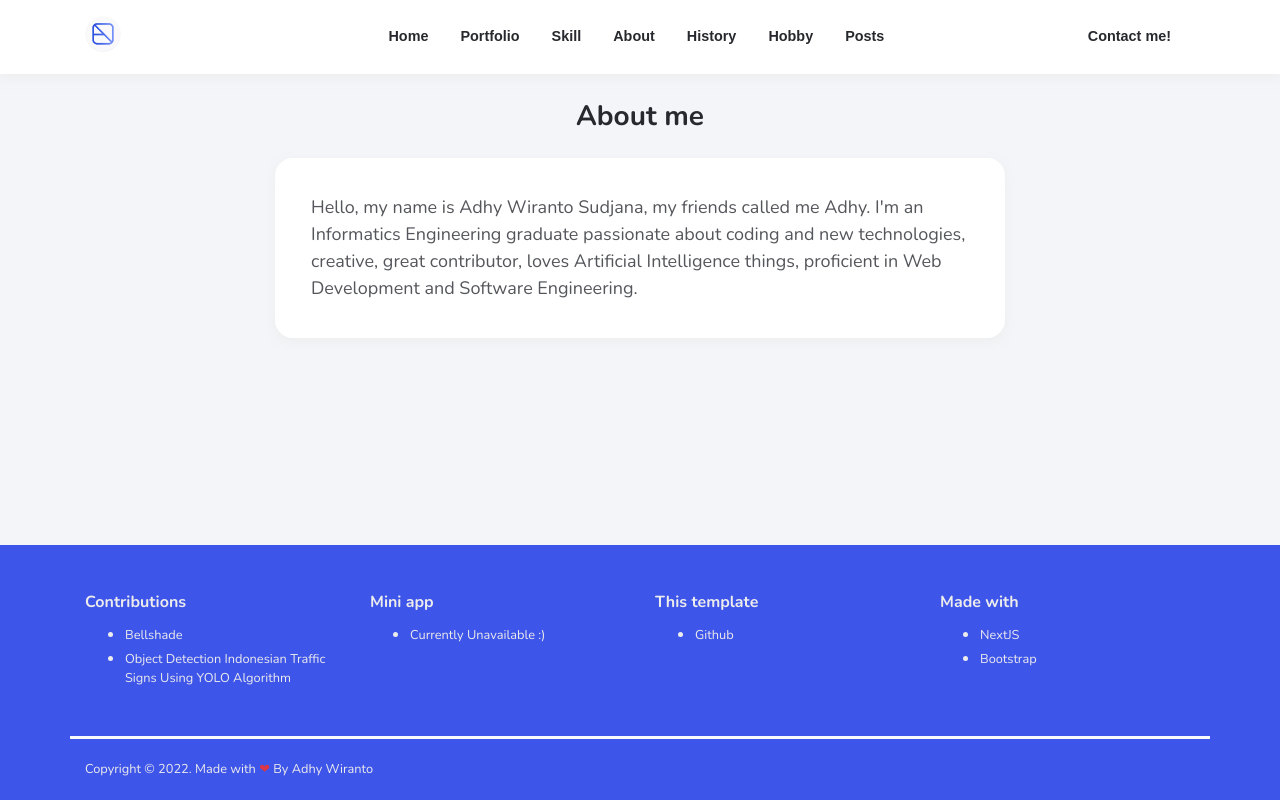
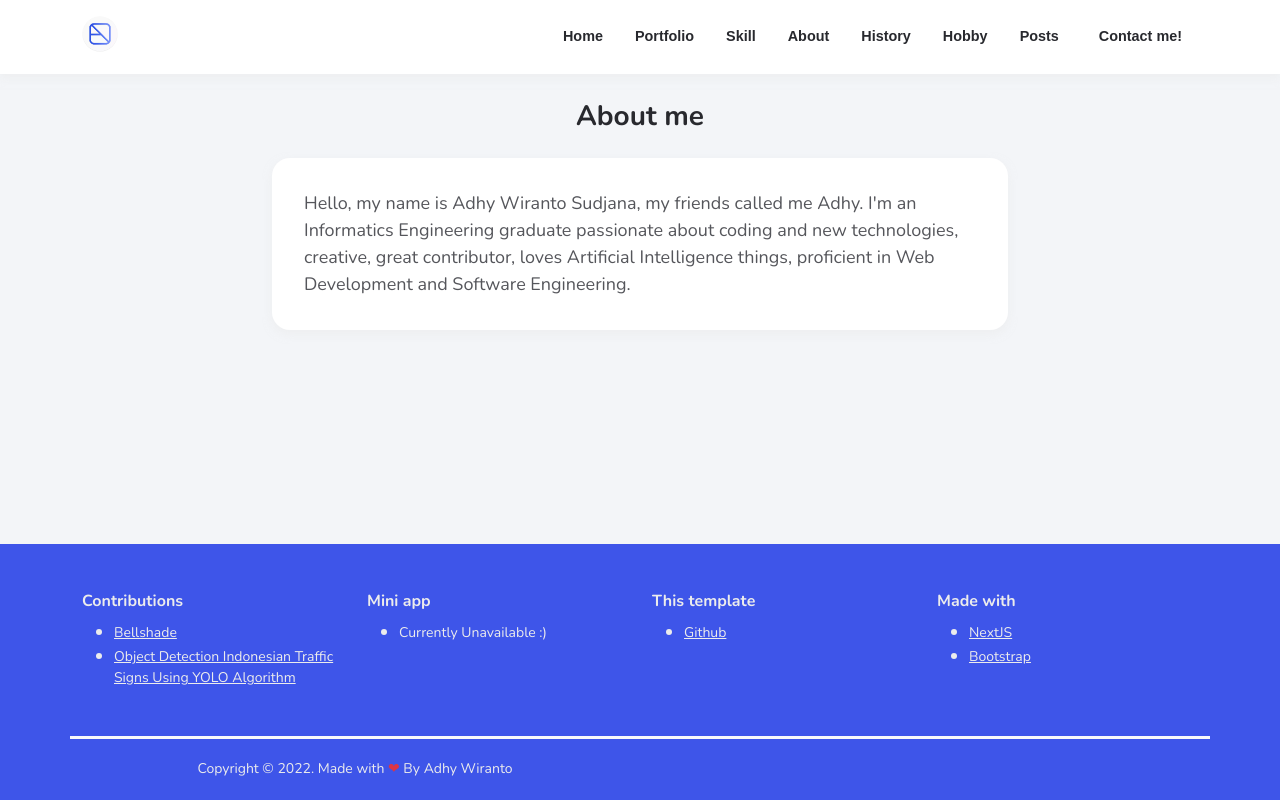
Before and after one commit to AdhyWiranto44/my_web_profile_nextjs, a Next.js app: page /about in a window 1280 px wide. Built offline with nearby package versions, Linux system fonts and the light colour scheme.

Commit message:
fix: navbar collapse

```diff
--- a/components/Navbar.jsx
+++ b/components/Navbar.jsx
@@ -6,7 +6,6 @@ import data from '../data';
 
 const Navbar = () => {
   return (
-    <>
     <nav className="navbar navbar-expand-lg bg-white shadow fixed-top">
       <div className="container">
         <Link href="/">
@@ -14,15 +13,15 @@ const Navbar = () => {
             <Image src={`/img/${data.web_icon}`} alt={data.full_name} title="AdhyW" width="36" height="36" />
           </a>
         </Link>
-          <button className="navbar-toggler border-0 pr-0" type="button" data-toggle="collapse" data-target="#navbarNavAltMarkup" aria-controls="navbarNavAltMarkup" aria-expanded="false" aria-label="Toggle navigation">
-            <div className="nav-menu" onClick="openNavMenu(this)">
+        <button className="navbar-toggler border-0 pr-0" type="button" data-bs-toggle="collapse" data-bs-target="#navbarNav" aria-controls="navbarNav" aria-expanded="false" aria-label="Toggle navigation">
+          <div className="nav-menu">
             <div className="bar1"></div>
             <div className="bar2"></div>
             <div className="bar3"></div>
           </div>
         </button>
-            <div className="collapse navbar-collapse" id="navbarNavAltMarkup">
-              <div className="navbar-nav mx-auto navbarLinks">
+        <div className="collapse navbar-collapse" id="navbarNav">
+          <div className="navbar-nav ms-auto navbarLinks">
             <Link href="/">
               <a className="nav-item nav-link mx-2" data-toggle="collapse" data-target=".navbar-collapse.show">Home</a>
             </Link>
@@ -44,17 +43,13 @@ const Navbar = () => {
             <Link href="https://adhywiranto44.medium.com/">
               <a className="nav-item nav-link mx-2" target="_blank">Posts</a>
             </Link>
+            <Link href="/contact">
+              <a className="nav-item nav-link mx-2"><i className="fas fa-paper-plane me-2"></i>Contact me!</a>
+            </Link>
           </div>
-              <Link href="/contact">
-                <a className="nav-item nav-link mx-2"><i className="fas fa-paper-plane mr-2"></i>Contact me!</a>
-              </Link>
-              {/* <button className="btnChangeTheme btn btn-outline-dark btn-sm border-0 ml-3 shadow-none">
-                <i className="far fa-moon"></i>
-              </button> */}
         </div>
       </div>
     </nav>
-    </>
   )
 }
 
--- a/layouts/home.js
+++ b/layouts/home.js
@@ -3,6 +3,8 @@ import Head from 'next/head';
 
 import data from '../data';
 import Footer from '../components/Footer';
+import Image from 'next/image';
+import Link from 'next/link';
 
 
 const HomeLayout = ({pageContent}) => {
@@ -18,7 +20,10 @@ const HomeLayout = ({pageContent}) => {
 
         <link rel="icon" href={`../img/${data.web_icon}`} />
 
-        <link rel="stylesheet" href="https://cdn.jsdelivr.net/npm/bootstrap@4.6.0/dist/css/bootstrap.min.css" integrity="sha384-B0vP5xmATw1+K9KRQjQERJvTumQW0nPEzvF6L/Z6nronJ3oUOFUFpCjEUQouq2+l" crossOrigin="anonymous" />
+        <link href="https://cdn.jsdelivr.net/npm/bootstrap@5.1.3/dist/css/bootstrap.min.css" rel="stylesheet" integrity="sha384-1BmE4kWBq78iYhFldvKuhfTAU6auU8tT94WrHftjDbrCEXSU1oBoqyl2QvZ6jIW3" crossorigin="anonymous" />
+
+
+        {/* <link rel="stylesheet" href="https://cdn.jsdelivr.net/npm/bootstrap@4.6.0/dist/css/bootstrap.min.css" integrity="sha384-B0vP5xmATw1+K9KRQjQERJvTumQW0nPEzvF6L/Z6nronJ3oUOFUFpCjEUQouq2+l" crossOrigin="anonymous" /> */}
 
         {/* <link href="https://unpkg.com/aos@2.3.1/dist/aos.css" rel="stylesheet" /> */}
 
@@ -29,7 +34,7 @@ const HomeLayout = ({pageContent}) => {
         {/* <script src="vendor/jquery/jquery.js"></script>
         <script src="vendor/jquery/jquery.easing.1.3.js"></script>
         <script src="vendor/popper/popper.min.js"></script> */}
-        <script src="vendor/bootstrap/js/bootstrap.min.js"></script>
+        {/* <script src="vendor/bootstrap/js/bootstrap.min.js"></script> */}
 
         {/* <script src="https://unpkg.com/aos@2.3.1/dist/aos.js"></script>
         <script>
@@ -57,6 +62,8 @@ const HomeLayout = ({pageContent}) => {
       </div>
 
       <Footer />
+      <script src="https://cdn.jsdelivr.net/npm/@popperjs/core@2.10.2/dist/umd/popper.min.js" integrity="sha384-7+zCNj/IqJ95wo16oMtfsKbZ9ccEh31eOz1HGyDuCQ6wgnyJNSYdrPa03rtR1zdB" crossOrigin="anonymous"></script>
+      <script src="https://cdn.jsdelivr.net/npm/bootstrap@5.1.3/dist/js/bootstrap.min.js" integrity="sha384-QJHtvGhmr9XOIpI6YVutG+2QOK9T+ZnN4kzFN1RtK3zEFEIsxhlmWl5/YESvpZ13" crossOrigin="anonymous"></script>
     </div>
   );
 }
--- a/package.json
+++ b/package.json
@@ -9,6 +9,7 @@
     "lint": "next lint"
   },
   "dependencies": {
+    "bootstrap": "^5.1.3",
     "next": "12.1.1",
     "react": "17.0.2",
     "react-dom": "17.0.2"
--- a/pages/_app.js
+++ b/pages/_app.js
@@ -1,9 +1,17 @@
 import '../styles/globals.css'
 import '../public/css/style.css'
-// import '../public/js/script.js'
+import 'bootstrap/dist/css/bootstrap.css'
+import Head from 'next/head'
 
 function MyApp({ Component, pageProps }) {
-  return <Component {...pageProps} />
+  return (
+    <>
+      <Head>
+
+      </Head>
+      <Component {...pageProps} />
+    </>
+  )
 }
 
 export default MyApp
```
Also changed, not shown: 2 other files (tests, documents, lock files or other folders). Lines whose indentation alone changed are shown as unchanged.
